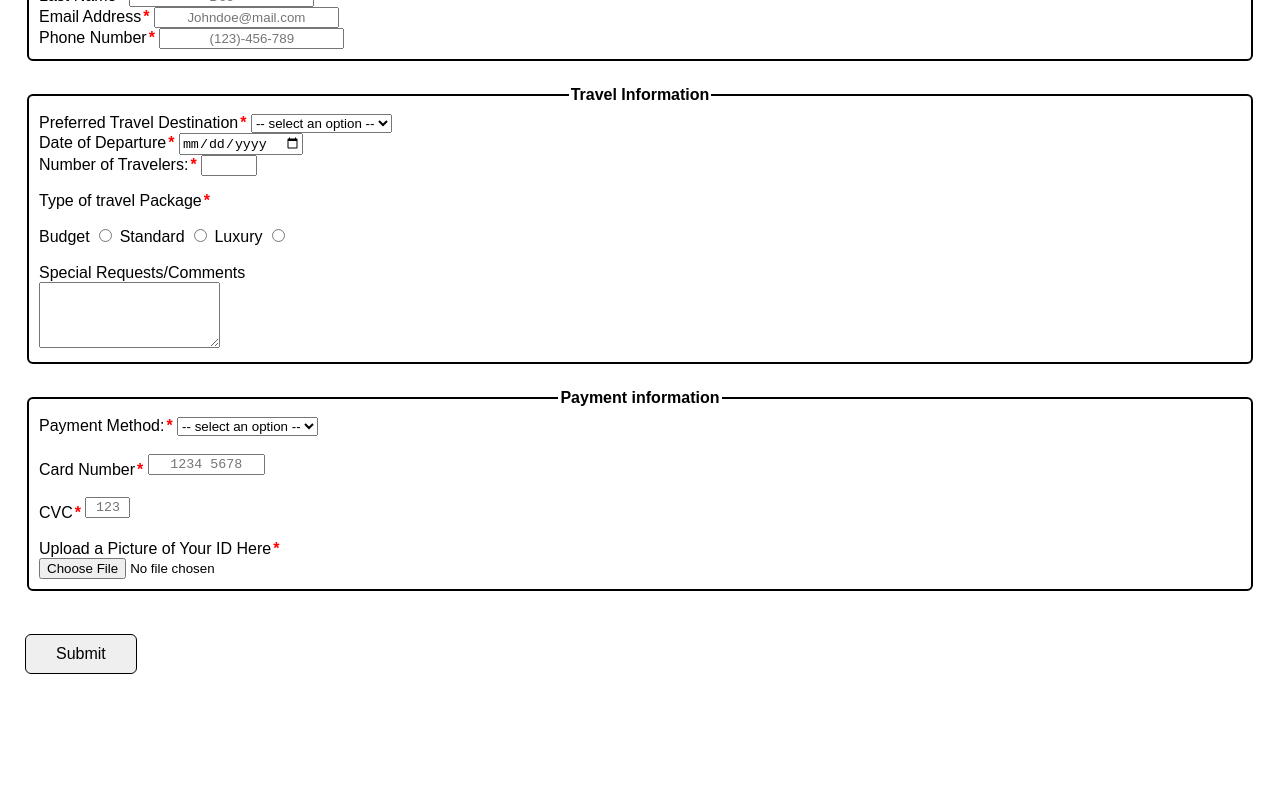
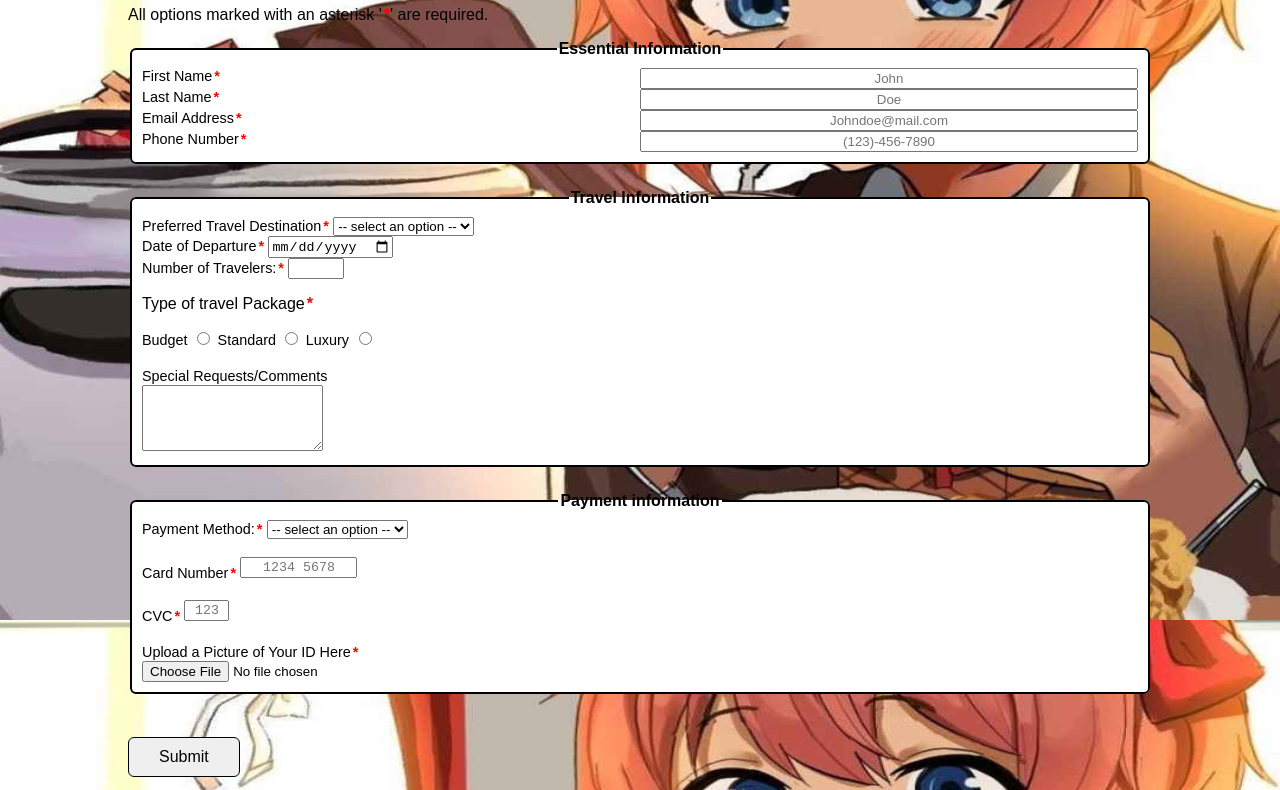
Before and after one commit to spac-cc/Assignment-3, a plain HTML site: page index.html in a window 1280 px wide. Shown: the part 180-970 px from the top of the page. Before the commit the page ends 879 px from the top, so only its background shows below. Drawn offline with Linux system fonts and the light colour scheme.

Commit message:
added grids somewhat, i fucking hate grids

```diff
--- a/index.html
+++ b/index.html
@@ -14,28 +14,34 @@
     <p>All options marked with an asterisk '<span class="required-asterisk">*</span>' are required.</p>
     <form action="https://webdevbasics.net/script/demo.php" method="post">
         <!--Essential info box-->
+        <div class="grid-container">
             <fieldset>
             <legend>Essential Information</legend>
                 <div>
+                    <div class="two-columns">
                         <label for="firstName">First Name<span class="required-asterisk">*</span></label>
                         <input id="firstName" name="firstName" type="text" placeholder="John" required aria-required="true">
                     </div>
-            <div>
+                    <div class="two-columns">
                         <label for="lastName">Last Name<span class="required-asterisk">*</span></label>
                         <input id="lastName" name="lastName" type="text" placeholder="Doe" required aria-required="true">
                     </div>
-            <div>
+                    <div class="two-columns">
                         <label for="mail">Email Address<span class="required-asterisk">*</span></label>
                         <input id="mail" name="mail" type="text" placeholder="Johndoe@mail.com" required aria-required="true">
                     </div>
-            <div>
+                    <div class="two-columns">
                         <label for="phoneNumber">Phone Number<span class="required-asterisk">*</span></label>
-                <input id="phoneNumber" name="phoneNumber" type="text" placeholder="(123)-456-789" required aria-required="true">
+                        <input id="phoneNumber" name="phoneNumber" type="text" placeholder="(123)-456-7890" required aria-required="true">
+                    </div>
                 </div>
             </fieldset>
+        </div>
         <!--Travel information box-->
+        <div class="grid-container">
             <fieldset>
                 <legend>Travel Information</legend>
+                <div class="travel-columns">
                     <div>
                         <label for="destination">Preferred Travel Destination<span class="required-asterisk">*</span></label>
                         <select id="destination" name="destination" size="1" required aria-required="true">
@@ -71,8 +77,11 @@
                         <br><label for="requests">Special Requests/Comments</label> <br>
                         <textarea id="requests" name="requests" rows="4"></textarea>
                     </div>
+                </div>
             </fieldset>
+        </div>
         <!--Payment information box-->
+        <div class="grid-container">
             <fieldset>
                 <legend>Payment information</legend>
                 <div>
@@ -97,6 +106,7 @@
                     <input id="fileUpload" name="fileUpload" type="file" required aria-required="true">
                 </div>
             </fieldset>
+        </div>
         <div>
             <div>
                <br> <button id=finishedButton type="submit">Submit</button>
--- a/style.css
+++ b/style.css
@@ -12,6 +12,10 @@ legend {
     font-weight: bold;
 }
 
+label {
+    font-size: 0.9rem;
+}
+
 fieldset {
     background-color: #FFF;
 	border-color: #000;
@@ -22,21 +26,13 @@ fieldset {
 }
 
 body {
+    background-image: url(img/placeholder.jpg);
+    background-size: 100vw 100vh;
 	color: #000;
 	font-family: "Roberto", sans-serif;
 	font-style: normal;
 	font-size: 1rem;
-	margin: 0;
-}
-
-.required-asterisk {
-    color: red;
-    font-weight: bold;
-	margin-left: 2px;
-}
-
-::placeholder {
-    text-align: center;
+	margin: 0 auto;
 }
 
 button {
@@ -52,11 +48,36 @@ button:hover {
     background-color: #cacaca
 }
 
+::placeholder {
+    text-align: center;
+}
+
+.required-asterisk {
+    color: red;
+    font-weight: bold;
+	margin-left: 2px;
+}
+
+.grid-container,
+.travel-columns,
+.two-columns {
+    display: grid;
+}
+
+.two-columns {
+	grid-template-columns: repeat(2, 1fr);
+    text-align: left;
+}
+
+.travel-columns {
+    grid-template-columns: repeat(2, fr);
+}
+
 #wrapper {
-    margin: 25px;
+    margin: 10vw;
 }
 /*TODO:
     Add background
-    Add grids, it looks ugly right now
-    Style the submit button, that is fucking atrocious
+    Add grids, it looks ugly right now I FUCKKING HATE GRIDS
+    Style the submit button, that is fucking atrocious -- PARTLY DONE
     Make it all look fucking good*/
```
Also changed, not shown: img/placeholder.jpg (added). Lines whose indentation alone changed are shown as unchanged.
